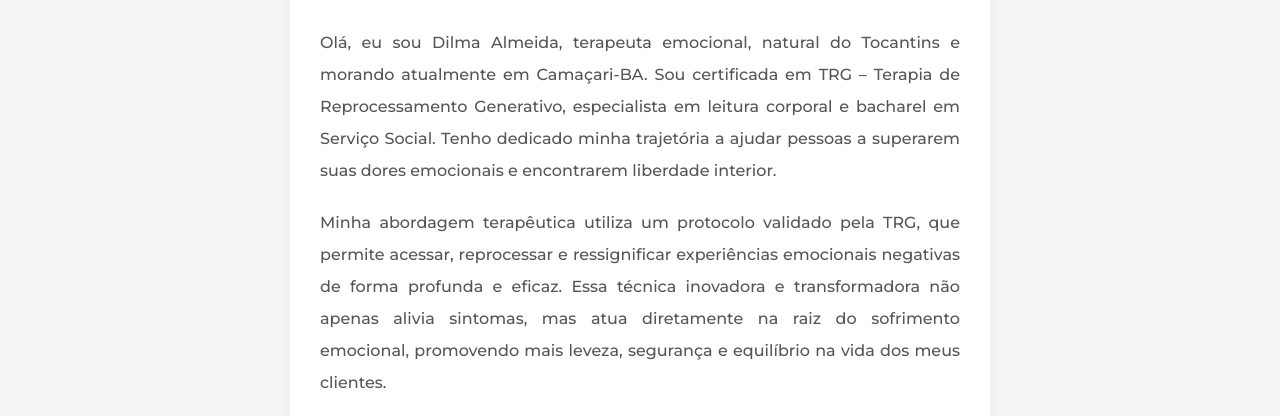
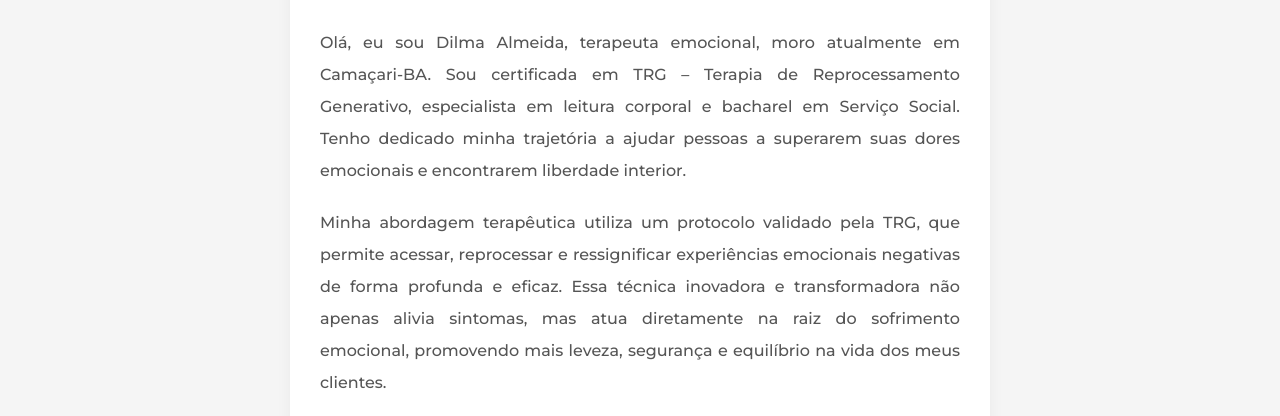
Before and after one commit to limaui-prog/Dilma-Almeida, a plain HTML site: page index.html in a window 1280 px wide. Both pictures are taken after a click on the element "Sobre mim". Shown: the part 381-797 px from the top of the page. Drawn offline with nearby package versions, Linux system fonts and the light colour scheme.

Commit message:
Update index.html

```diff
--- a/index.html
+++ b/index.html
@@ -66,7 +66,7 @@
     <div id="sobre-mim-page">
         <button class="back-button" id="back-button"><i class="fas fa-arrow-left"></i></button>
         <h1>Sobre Mim</h1>
-        <p>Olá, eu sou Dilma Almeida, terapeuta emocional, natural do Tocantins e morando atualmente em Camaçari-BA. Sou certificada em TRG – Terapia de Reprocessamento Generativo, especialista em leitura corporal e bacharel em Serviço Social. Tenho dedicado minha trajetória a ajudar pessoas a superarem suas dores emocionais e encontrarem liberdade interior.</p>
+        <p>Olá, eu sou Dilma Almeida, terapeuta emocional, moro atualmente em Camaçari-BA. Sou certificada em TRG – Terapia de Reprocessamento Generativo, especialista em leitura corporal e bacharel em Serviço Social. Tenho dedicado minha trajetória a ajudar pessoas a superarem suas dores emocionais e encontrarem liberdade interior.</p>
 
         <p>Minha abordagem terapêutica utiliza um protocolo validado pela TRG, que permite acessar, reprocessar e ressignificar experiências emocionais negativas de forma profunda e eficaz. Essa técnica inovadora e transformadora não apenas alivia sintomas, mas atua diretamente na raiz do sofrimento emocional, promovendo mais leveza, segurança e equilíbrio na vida dos meus clientes.</p>
 
```
